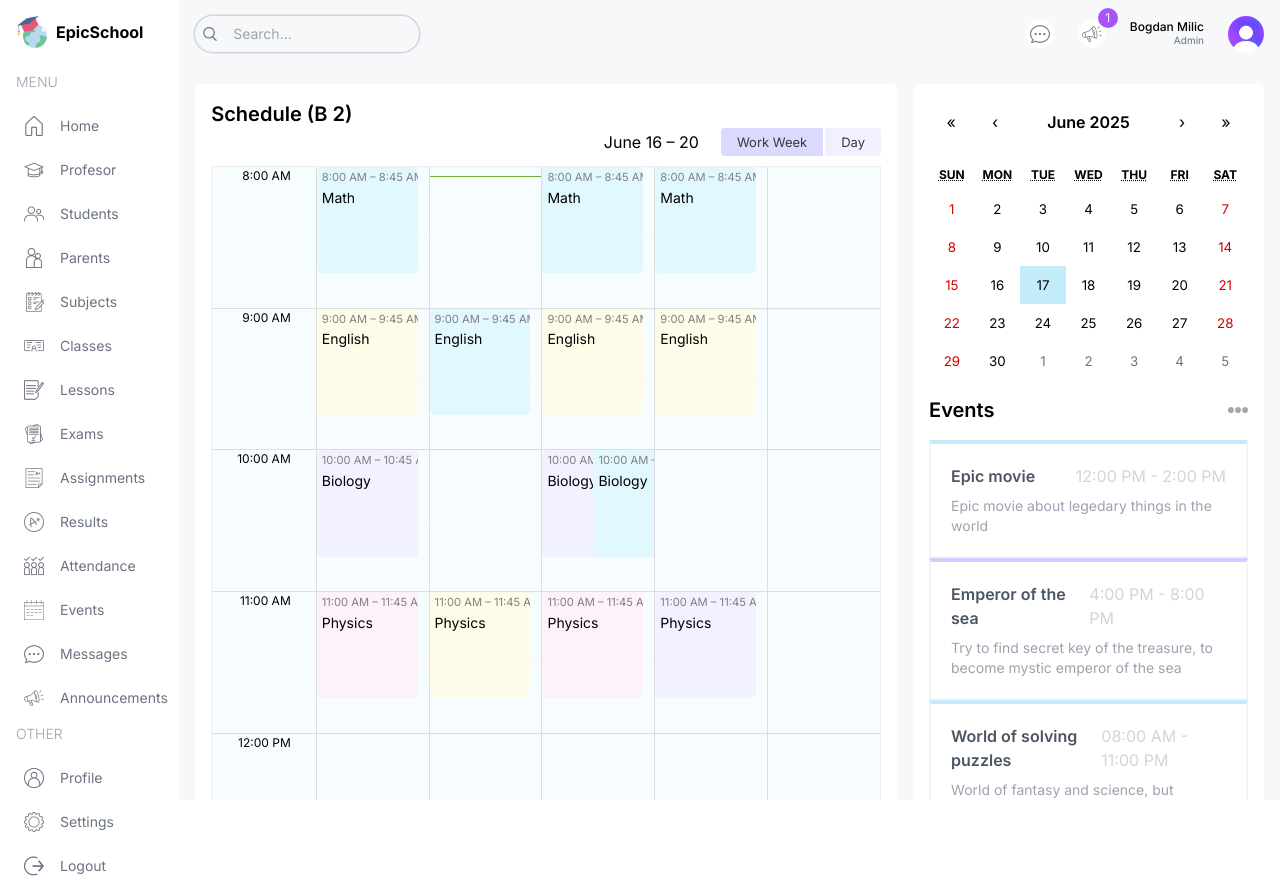
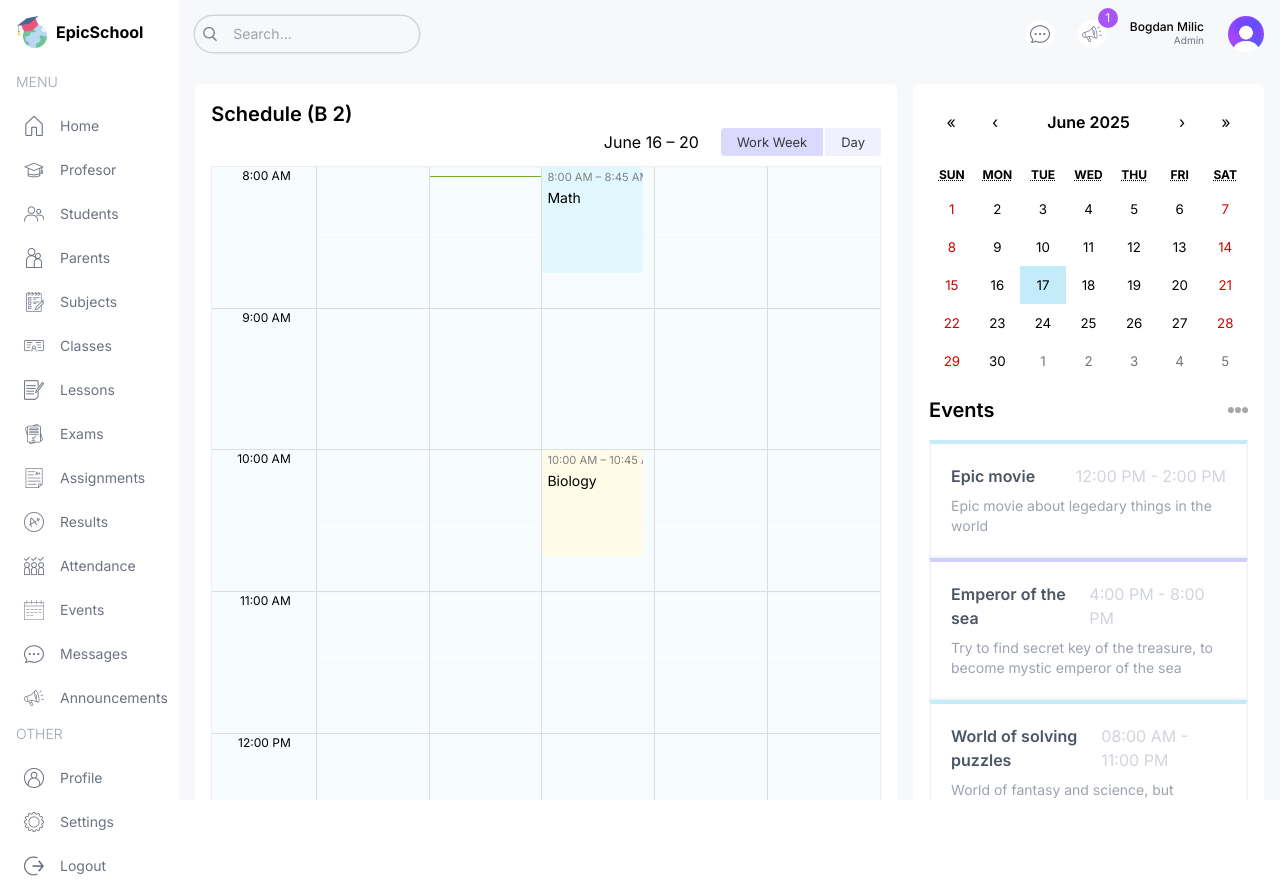
Before and after one commit to Bata22/SchoolMenagmentApp, a Next.js app in the folder school_menagment_app/: page /student in a window 1280 px wide. Built offline with nearby package versions, Linux system fonts and the light colour scheme.

Commit message:
Updated data and created front for two more pages parent and profesor

```diff
--- a/school_menagment_app/src/app/(dashboard)/layout.tsx
+++ b/school_menagment_app/src/app/(dashboard)/layout.tsx
@@ -25,7 +25,7 @@ export default function DashboardLayout({
         </div>
 
          {/*RIGHT */}
-        <div className='w-[86%] md:w-[92%] lg:w-[84%] xl:w-[86%] bg-[#F7F8FA] overflow-scroll' >
+        <div className='w-[86%] md:w-[92%] lg:w-[84%] xl:w-[86%] bg-[#F7F8FA] overflow-scroll flex flex-col' >
           <Navbar/>
           {children}
         </div>
--- a/school_menagment_app/src/app/(dashboard)/parent/page.tsx
+++ b/school_menagment_app/src/app/(dashboard)/parent/page.tsx
@@ -1,6 +1,26 @@
+import Announcements from "@/components/Announcements"
+import BigCalendar from "@/components/BigCalendar"
+import  "react-big-calendar/lib/css/react-big-calendar.css"
+
 const ParentPage = () => {
     return (
-        <div className="">Parent page</div>
+         <div className= "flex-1 p-4 flex gap-4 flex-col xl:flex-row">
+                {/* {LEFTSIDE} */}
+                <div className="w-full xl:w-2/3 flex flex-col gap-8">
+                   <div className="h-full bg-white p-4 rounded-md ">
+                    <h1 className="text-xl font-semibold">Schedule (Bratislav Nikolić) </h1>
+                    <BigCalendar/>
+                   </div>
+                </div>
+                {/* RIGHTSIDE */}
+                <div className="w-full xl:w-1/3 felx felx-clo gap-8 ">
+
+                    {/* ANNOUNSMENTS */}
+                    <div className="">
+                        <Announcements/>
+                    </div>
+                </div>
+            </div>
     )
 }
 
--- a/school_menagment_app/src/app/(dashboard)/profesor/page.tsx
+++ b/school_menagment_app/src/app/(dashboard)/profesor/page.tsx
@@ -1,6 +1,29 @@
+import Announcements from "@/components/Announcements"
+import BigCalendar from "@/components/BigCalendar"
+import EventCalendar from "@/components/EventCalendar"
+import  "react-big-calendar/lib/css/react-big-calendar.css"
+
+
+
 const ProfesorPage = () => {
     return (
-        <div className="" >Profesor Page</div>
+         <div className= "flex-1 p-4 flex gap-4 flex-col xl:flex-row">
+                {/* {LEFTSIDE} */}
+                <div className="w-full xl:w-2/3 flex flex-col gap-8">
+                   <div className="h-full bg-white p-4 rounded-md ">
+                    <h1 className="text-xl font-semibold">Schedule</h1>
+                    <BigCalendar/>
+                   </div>
+                </div>
+                {/* RIGHTSIDE */}
+                <div className="w-full xl:w-1/3 felx felx-clo gap-8 ">
+
+                    {/* ANNOUNSMENTS */}
+                    <div className="">
+                        <Announcements/>
+                    </div>
+                </div>
+            </div>
     )
 }
 
--- a/school_menagment_app/src/lib/data.ts
+++ b/school_menagment_app/src/lib/data.ts
@@ -921,63 +921,63 @@ export const calendarEvents = [
   {
     title: "Math",
     allDay: false,
-    start: new Date(2025, 5, 16, 8, 0),
-    end: new Date(2025, 5, 16, 8, 45),
+    start: new Date(2025, 5, 23, 8, 0),
+    end: new Date(2025, 5, 23, 8, 45),
   },
   {
     title: "English",
     allDay: false,
-    start: new Date(2025, 5, 16, 9, 0),
-    end: new Date(2025, 5, 16, 9, 45),
+    start: new Date(2025, 5, 23, 9, 0),
+    end: new Date(2025, 5, 23, 9, 45),
   },
   {
     title: "Biology",
     allDay: false,
-    start: new Date(2025, 5, 16, 10, 0),
-    end: new Date(2025, 5, 16, 10, 45),
+    start: new Date(2025, 5, 23, 10, 0),
+    end: new Date(2025, 5, 23, 10, 45),
   },
   {
     title: "Physics",
     allDay: false,
-    start: new Date(2025, 5, 16, 11, 0),
-    end: new Date(2025, 5, 16, 11, 45),
+    start: new Date(2025, 5, 23, 11, 0),
+    end: new Date(2025, 5, 23, 11, 45),
   },
   {
     title: "Chemistry",
     allDay: false,
-    start: new Date(2025, 5, 16, 13, 0),
-    end: new Date(2025, 5, 16, 13, 45),
+    start: new Date(2025, 5, 23, 13, 0),
+    end: new Date(2025, 5, 23, 13, 45),
   },
   {
     title: "History",
     allDay: false,
-    start: new Date(2025, 5, 16, 14, 0),
-    end: new Date(2025, 5, 16, 14, 45),
+    start: new Date(2025, 5, 23, 14, 0),
+    end: new Date(2025, 5, 23, 14, 45),
   },
   {
     title: "English",
     allDay: false,
-    start: new Date(2025, 5, 17, 9, 0),
-    end: new Date(2025, 5, 17, 9, 45),
+    start: new Date(2025, 5, 24, 9, 0),
+    end: new Date(2025, 5, 24, 9, 45),
   },
   {
     title: "Biology",
     allDay: false,
     start: new Date(2025, 5, 13, 10, 0),
-    end: new Date(2025, 5, 17, 10, 45),
+    end: new Date(2025, 5, 24, 10, 45),
   },
   {
     title: "Physics",
     allDay: false,
-    start: new Date(2025, 5, 17, 11, 0),
-    end: new Date(2025, 5, 17, 11, 45),
+    start: new Date(2025, 5, 24, 11, 0),
+    end: new Date(2025, 5, 24, 11, 45),
   },
 
   {
     title: "History",
     allDay: false,
-    start: new Date(2025, 5, 17, 18, 0),
-    end: new Date(2025, 5, 17, 18, 45),
+    start: new Date(2025, 5, 24, 18, 0),
+    end: new Date(2025, 5, 24, 18, 45),
   },
   {
     title: "Math",
@@ -1001,63 +1001,99 @@ export const calendarEvents = [
   {
     title: "History",
     allDay: false,
-    start: new Date(2025, 5, 17, 14, 0),
-    end: new Date(2025, 5, 17, 14, 45),
+    start: new Date(2025, 5, 24, 14, 0),
+    end: new Date(2025, 5, 24, 14, 45),
   },
   {
     title: "English",
     allDay: false,
-    start: new Date(2025, 5, 18, 9, 0),
-    end: new Date(2025, 5, 18, 9, 45),
+    start: new Date(2025, 5, 25, 9, 0),
+    end: new Date(2025, 5, 25, 9, 45),
   },
   {
     title: "Biology",
     allDay: false,
-    start: new Date(2025, 5, 18, 10, 0),
-    end: new Date(2025, 5, 18, 10, 45),
+    start: new Date(2025, 5, 25, 10, 0),
+    end: new Date(2025, 5, 25, 10, 45),
   },
   {
     title: "Physics",
     allDay: false,
-    start: new Date(2025, 5, 18, 11, 0),
-    end: new Date(2025, 5, 18, 11, 45),
+    start: new Date(2025, 5, 25, 11, 0),
+    end: new Date(2025, 5, 25, 11, 45),
   },
 
   {
     title: "History",
     allDay: false,
-    start: new Date(2025, 5, 18, 14, 0),
-    end: new Date(2025, 5, 18, 14, 45),
+    start: new Date(2025, 5, 25, 14, 0),
+    end: new Date(2025, 5, 25, 14, 45),
   },
   {
     title: "Math",
     allDay: false,
-    start: new Date(2025, 5, 19, 8, 0),
-    end: new Date(2025, 5, 19, 8, 45),
+    start: new Date(2025, 5, 26, 8, 0),
+    end: new Date(2025, 5, 26, 8, 45),
   },
   {
     title: "English",
     allDay: false,
-    start: new Date(2025, 5, 19, 9, 0),
-    end: new Date(2025, 5, 19, 9, 45),
+    start: new Date(2025, 5, 26, 9, 0),
+    end: new Date(2025, 5, 26, 9, 45),
   },
 
   {
     title: "Physics",
     allDay: false,
-    start: new Date(2025, 5, 19, 11, 0),
-    end: new Date(2025, 5, 19, 11, 45),
+    start: new Date(2025, 5, 26, 11, 0),
+    end: new Date(2025, 5, 26, 11, 45),
   },
   {
     title: "Chemistry",
     allDay: false,
-    start: new Date(2025, 5, 19, 13, 0),
-    end: new Date(2025, 5, 19, 13, 45),
+    start: new Date(2025, 5, 26, 13, 0),
+    end: new Date(2025, 5, 26, 13, 45),
   },
   {
     title: "History",
     allDay: false,
-    start: new Date(2025, 5, 19, 14, 0),
-    end: new Date(2025, 5, 19, 14, 45),
+    start: new Date(2025, 5, 26, 14, 0),
+    end: new Date(2025, 5, 26, 14, 45),
   },
+  {
+    title: "Math",
+    allDay: false,
+    start: new Date(2025, 5, 27, 8, 0),
+    end: new Date(2025, 5, 27, 8, 45),
+  },
+  {
+    title: "English",
+    allDay: false,
+    start: new Date(2025, 5, 27, 9, 0),
+    end: new Date(2025, 5, 27, 9, 45),
+  },
+  {
+    title: "Biology",
+    allDay: false,
+    start: new Date(2025, 5, 27, 10, 0),
+    end: new Date(2025, 5, 27, 10, 45),
+  },
+  {
+    title: "Physics",
+    allDay: false,
+    start: new Date(2025, 5, 27, 11, 0),
+    end: new Date(2025, 5, 27, 11, 45),
+  },
+  {
+    title: "Chemistry",
+    allDay: false,
+    start: new Date(2025, 5, 27, 13, 0),
+    end: new Date(2025, 5, 27, 13, 45),
+  },
+  {
+    title: "History",
+    allDay: false,
+    start: new Date(2025, 5, 27, 14, 0),
+    end: new Date(2025, 5, 27, 14, 45),
+  }
 ];
```
